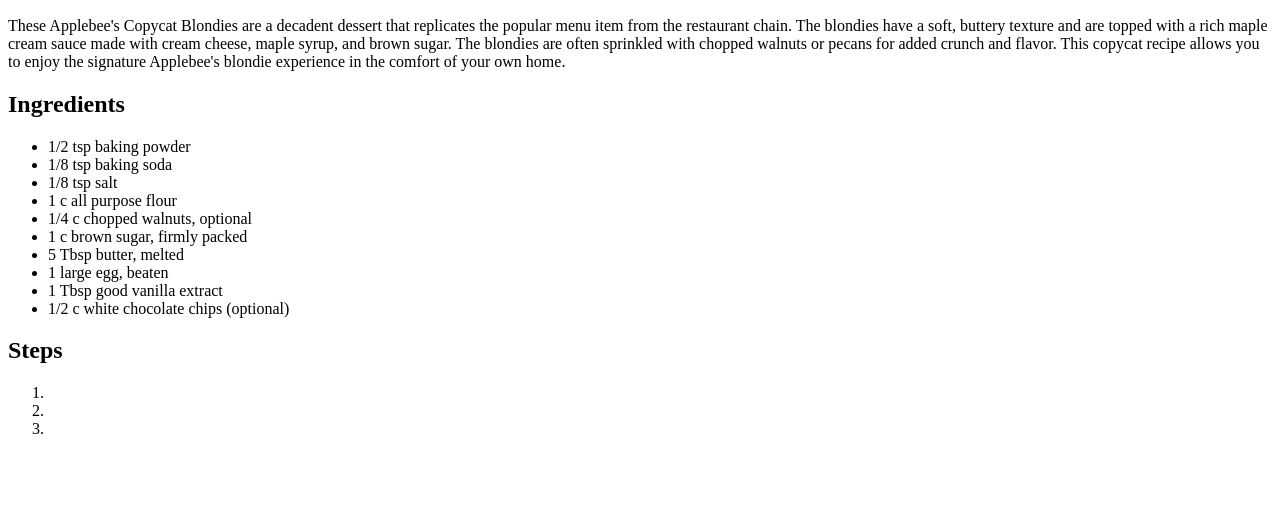
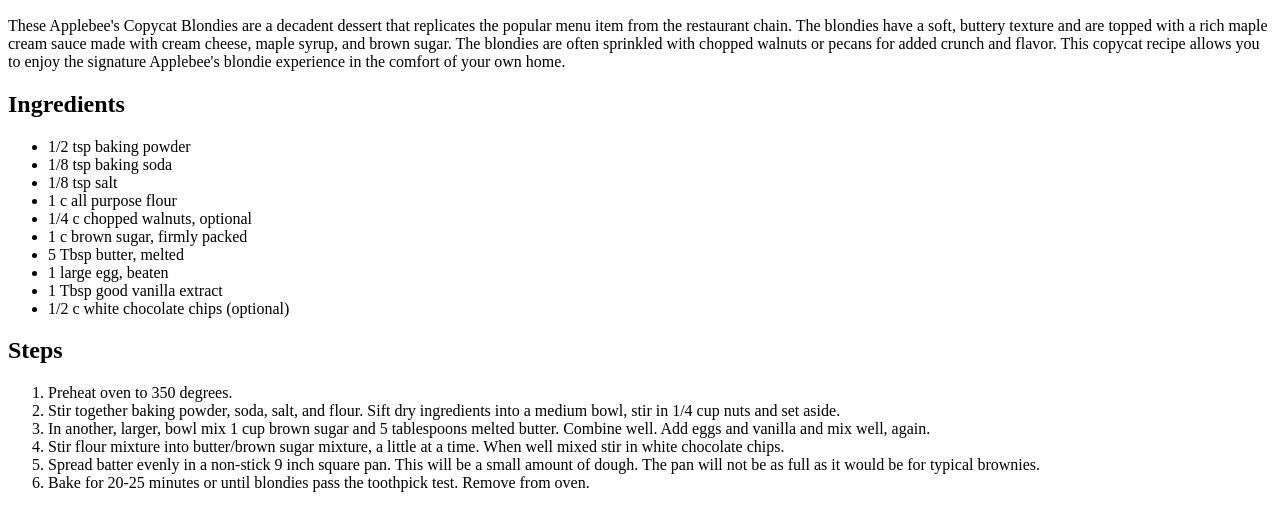
Before and after one commit to BadgerInATrenchcoat/odin-recipes, a plain HTML site: page recipes/blondies.html in a window 1280 px wide. Shown: the part 434-942 px from the top of the page. Before the commit the page ends 888 px from the top, so only its background shows below. Drawn offline with Linux system fonts and the light colour scheme.

Commit message:
Add instructions for blondies

```diff
--- a/recipes/blondies.html
+++ b/recipes/blondies.html
@@ -23,9 +23,12 @@
         </ul>
         <h2>Steps</h2>
         <ol>
-            <li></li>
-            <li></li>
-            <li></li>
+            <li>Preheat oven to 350 degrees. </li>
+            <li>Stir together baking powder, soda, salt, and flour. Sift dry ingredients into a medium bowl, stir in 1/4 cup nuts and set aside.</li>
+            <li>In another, larger, bowl mix 1 cup brown sugar and 5 tablespoons melted butter. Combine well. Add eggs and vanilla and mix well, again.</li>
+            <li>Stir flour mixture into butter/brown sugar mixture, a little at a time. When well mixed stir in white chocolate chips.</li>
+            <li>Spread batter evenly in a non-stick 9 inch square pan. This will be a small amount of dough. The pan will not be as full as it would be for typical brownies.</li>
+            <li>Bake for 20-25 minutes or until blondies pass the toothpick test. Remove from oven.</li>
         </ol>
     </body>
 </html>
```
